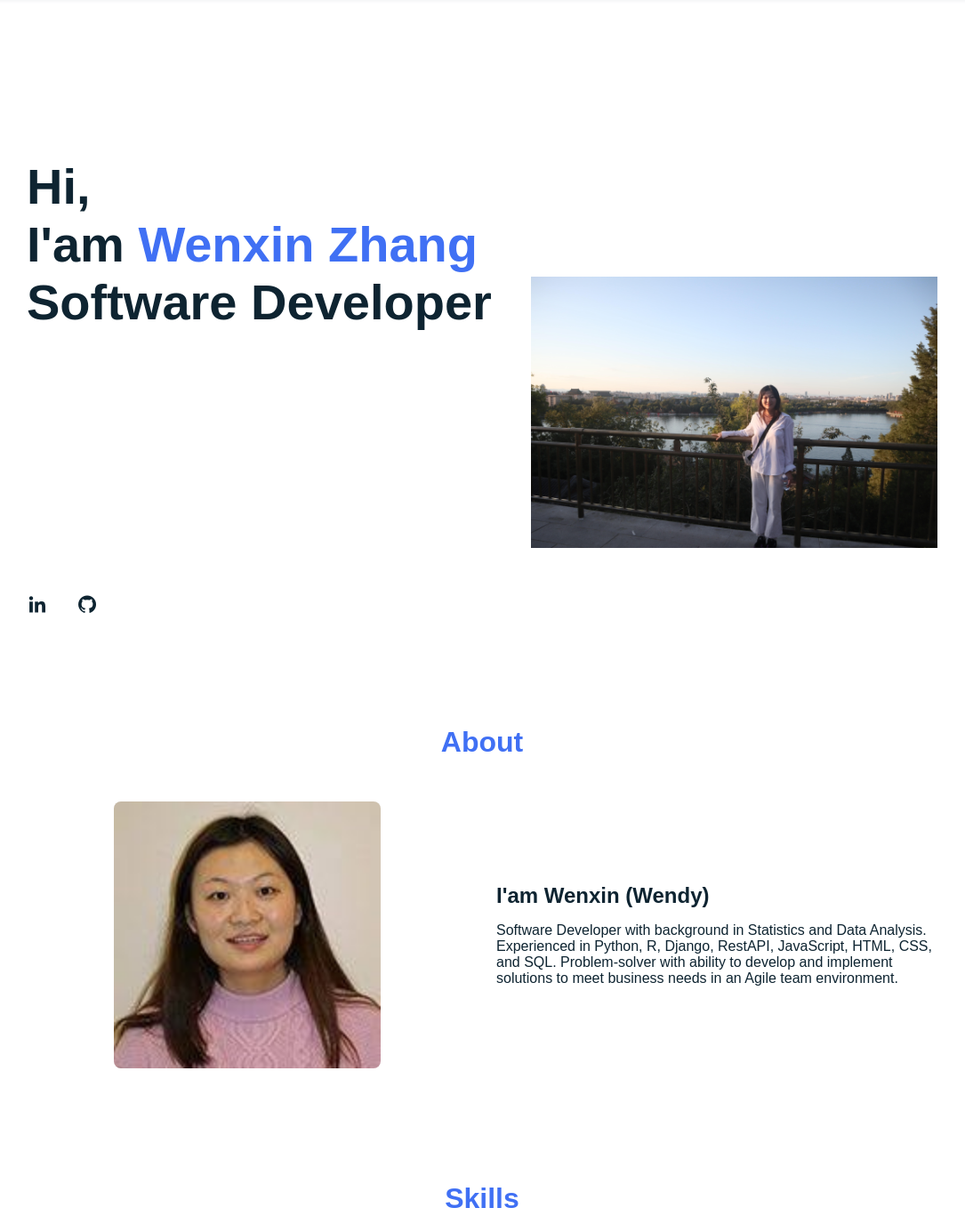
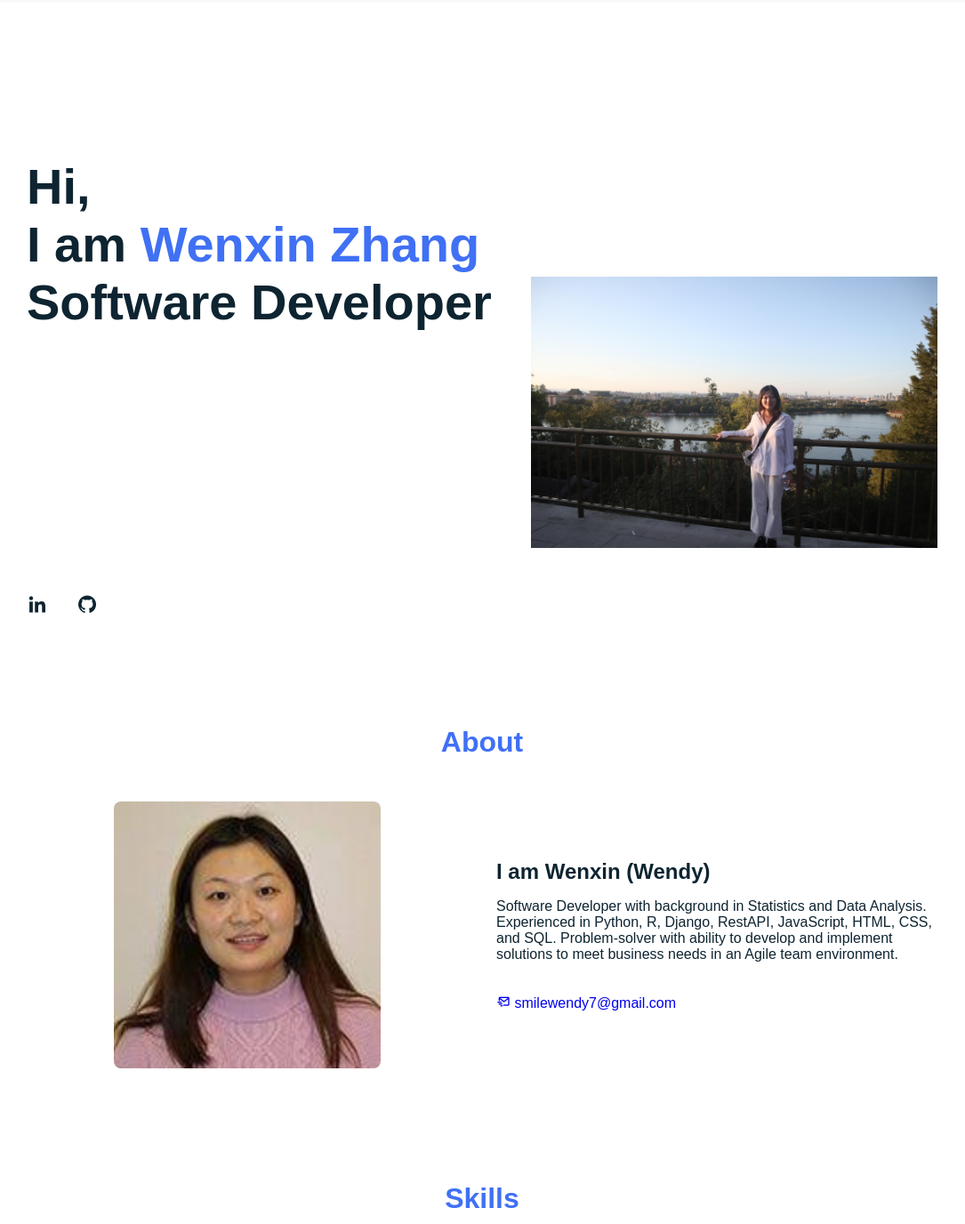
Before and after one commit to smilewendy7/Personal-Web, a Django app: page / in a window 1280 px wide. Shown: the part 64-1440 px from the top of the page at 89% size, without its empty margins (98-1183 px from the left). Run offline with Django 3.2, Linux system fonts and the light colour scheme; parts of the project's set-up code (start-up, migrations or seed data) failed here and were passed over.

Commit message:
add link to reference

```diff
--- a/home/templates/base/index.html
+++ b/home/templates/base/index.html
@@ -41,13 +41,14 @@
       <!-- ==== HOME ==== -->
       <section class="home bd-grid id="home">
           <div class="home_data">
-            <h1 class="home_title">Hi, <br>I'am <span class="home_title-color">Wenxin Zhang</span><br> Software Developer</h1>
+            <h1 class="home_title">Hi, <br>I am <span class="home_title-color">Wenxin Zhang</span><br> Software Developer</h1>
             <!-- <a href="#" class="button">Contact</a> -->
           </div>
 
           <div class="home_social">
-              <a href="#" class="home_social-icon"><i class='bx bxl-linkedin' ></i></a>
-              <a href="#" class="home_social-icon"><i class='bx bxl-github' ></i></a>
+              <a href="https://www.linkedin.com/in/wenxin-wendy-zhang-023546126/" class="home_social-icon"><i class='bx bxl-linkedin' ></i></a>
+              <a href="https://github.com/smilewendy7" class="home_social-icon"><i class='bx bxl-github' ></i></a>
+
           </div>
 
           <div class="home_img">
@@ -65,8 +66,11 @@
             </div>
 
             <div>
-                <h2 class="about_subtitle">I'am Wenxin (Wendy)</h2>
+                <h2 class="about_subtitle">I am Wenxin (Wendy)</h2>
                 <p class= "about_text">Software Developer with background in Statistics and Data Analysis. Experienced in Python, R, Django, RestAPI, JavaScript, HTML, CSS, and SQL. Problem-solver with ability to develop and implement solutions to meet business needs in an Agile team environment.</p>
+                <br>
+                <br>
+                <a href="#" class="about_text"><i class='bx bx-mail-send' ></i> smilewendy7@gmail.com</a>
             </div>
           </div>
       </section>
```
